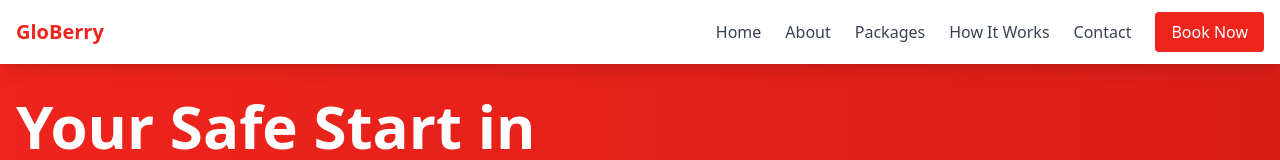
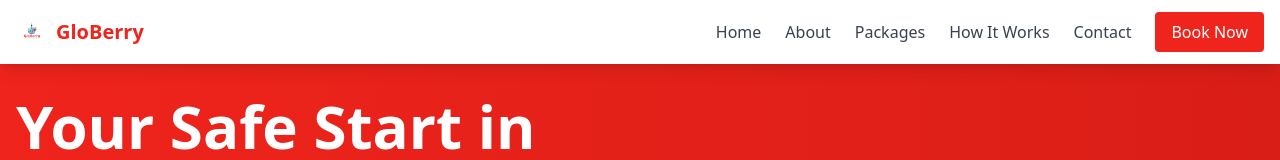
Before and after one commit to teamgloberry-dev/GloBerry, a website: page public/index.html in a window 1280 px wide. Shown: the top 160 px of the page. Drawn offline with nearby package versions, Linux system fonts and the light colour scheme.

Commit message:
Add new Globerry logo and update navigation

```diff
--- a/public/index.html
+++ b/public/index.html
@@ -15,7 +15,7 @@
         <div class="max-w-7xl mx-auto px-4">
             <div class="flex justify-between h-16">
                 <div class="flex items-center">
-                   <!-- <img src="images/globerry-logo.png" alt="GloBerry" class="h-8 w-auto mr-2">-->
+                    <img src="images/Globerry Logo.png" alt="GloBerry" class="h-8 w-auto mr-2">
                     <span class="text-xl font-bold text-gray-800" style="color:#EF241C;">GloBerry</span>
                 </div>
                 <div class="hidden md:flex items-center space-x-6">
```
Also changed, not shown: public/images/Globerry Logo.png (added).
